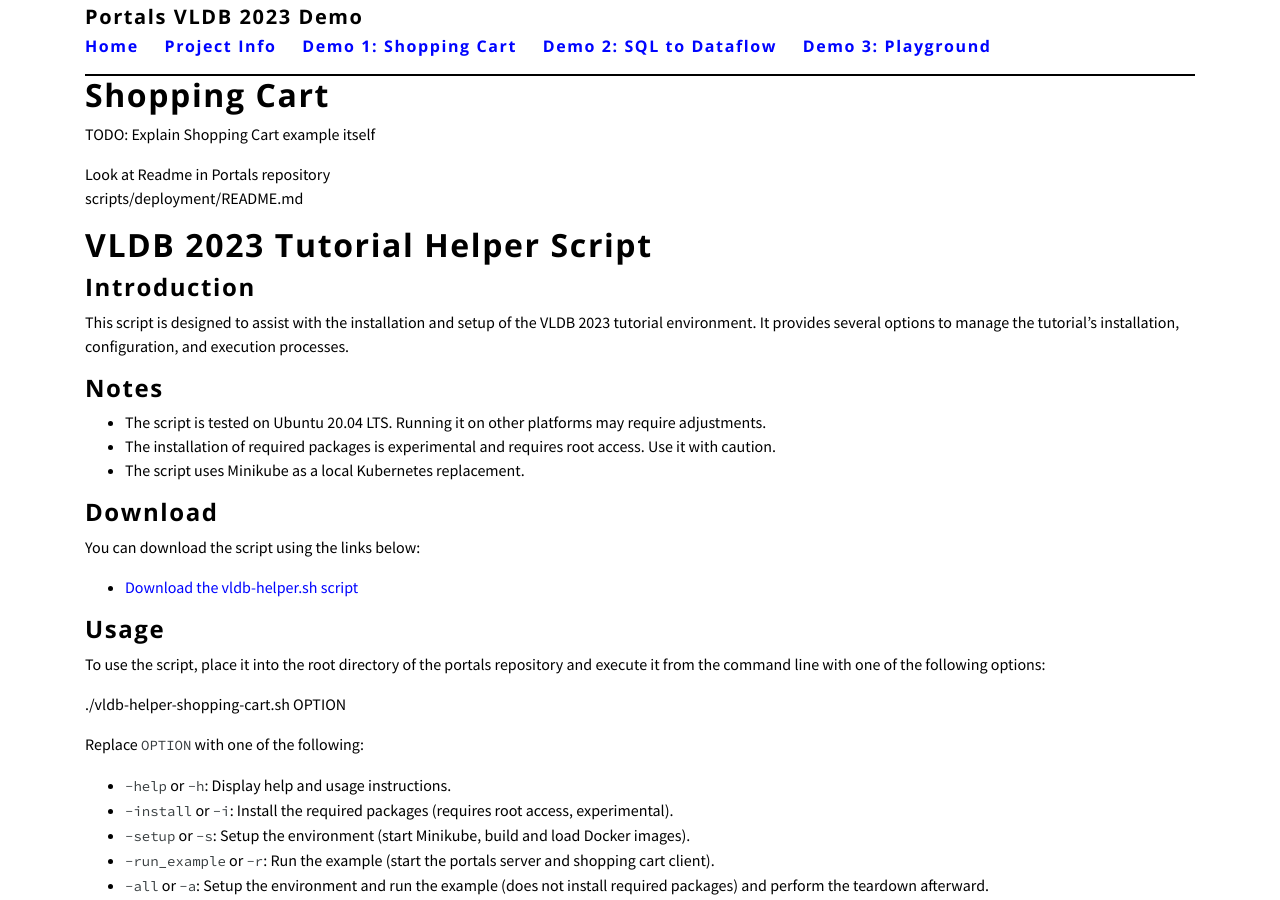
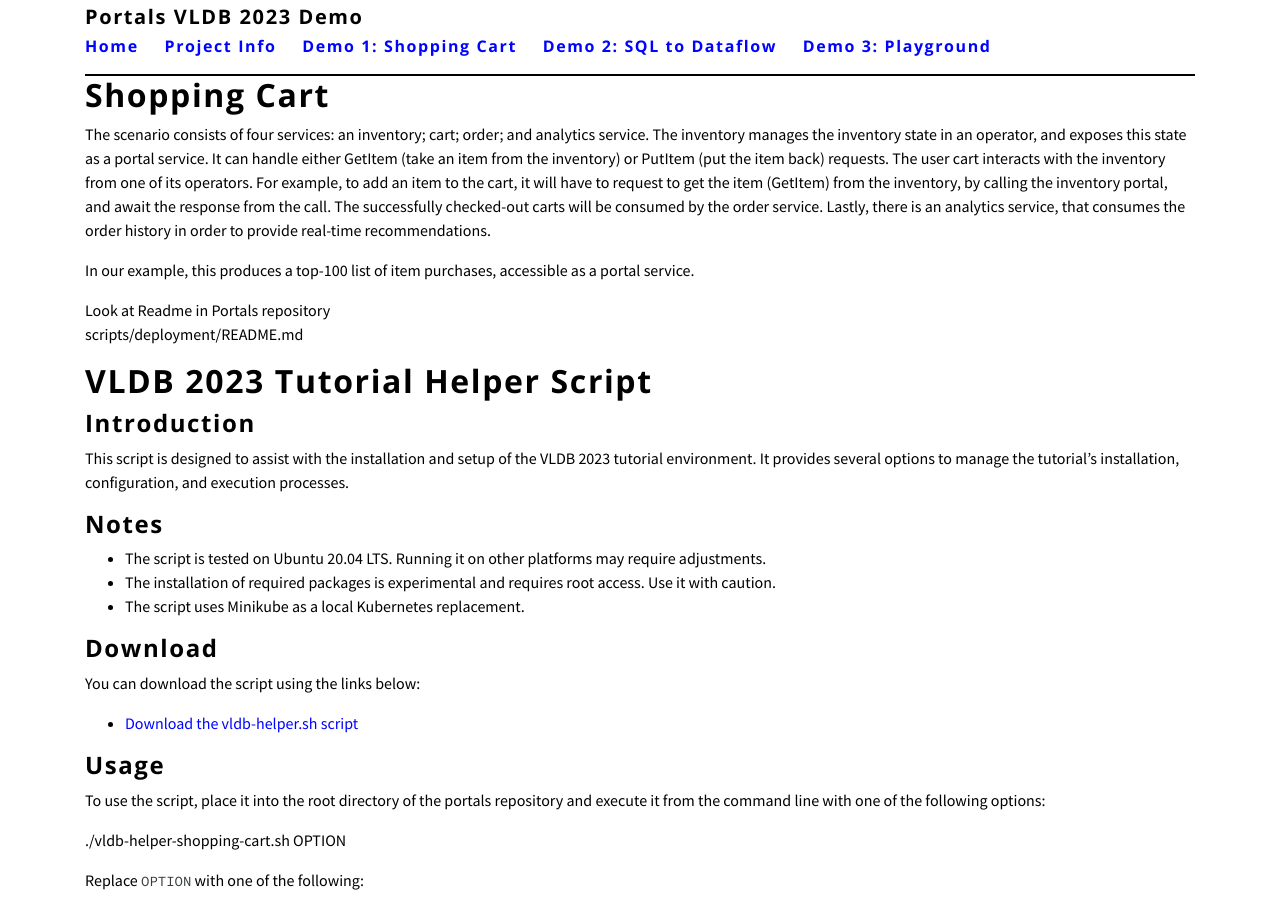
Before and after one commit to portals-project/vldb2023demo, a Jekyll site: the page built from shoppingcart.md, in a window 1280 px wide and 900 px high. Built offline with Jekyll 4.4.1, drawn with Linux system fonts in a browser that asks for light colours; nearby versions of some CDN libraries.

Commit message:
added the shopping cart text from vldb paper

```diff
--- a/shoppingcart.md
+++ b/shoppingcart.md
@@ -5,7 +5,15 @@ title: Shopping Cart
 
 # Shopping Cart
 
-TODO: Explain Shopping Cart example itself
+The scenario consists of four services: an inventory; cart; order; and analytics service. The inventory manages the inventory state in an operator, and exposes this state as a portal service.
+It can handle either GetItem (take an item from the inventory) or PutItem (put the item back) requests.
+The user cart interacts with the inventory from one of its operators.
+For example, to add an item to the cart, it will have to request to get the item (GetItem) from the inventory, by calling the inventory portal, and await the response from the call.
+The successfully checked-out carts will be consumed by the order service.
+Lastly, there is an analytics service, that consumes the order history in order to provide real-time recommendations.
+
+In our example, this produces a top-100 list of item purchases, accessible as a portal service.
+
 
 Look at Readme in Portals repository
 scripts/deployment/README.md
```
